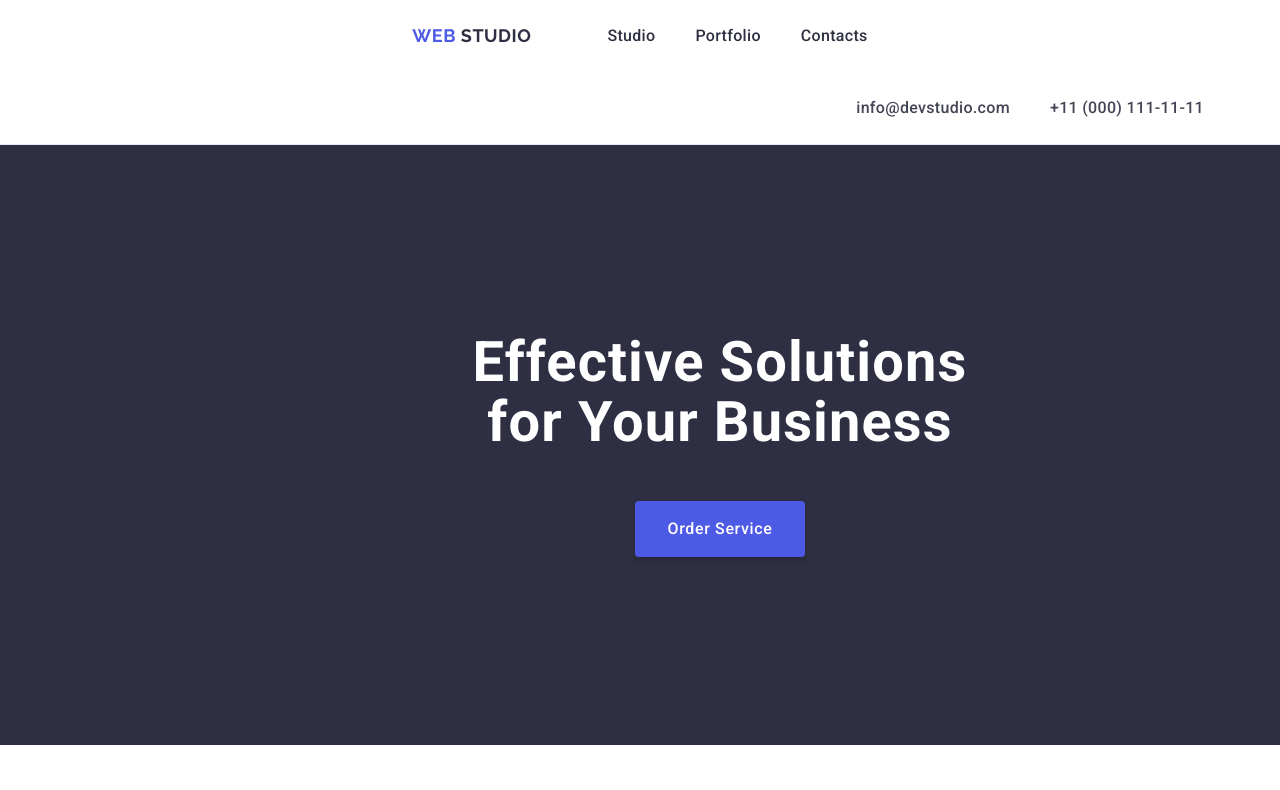
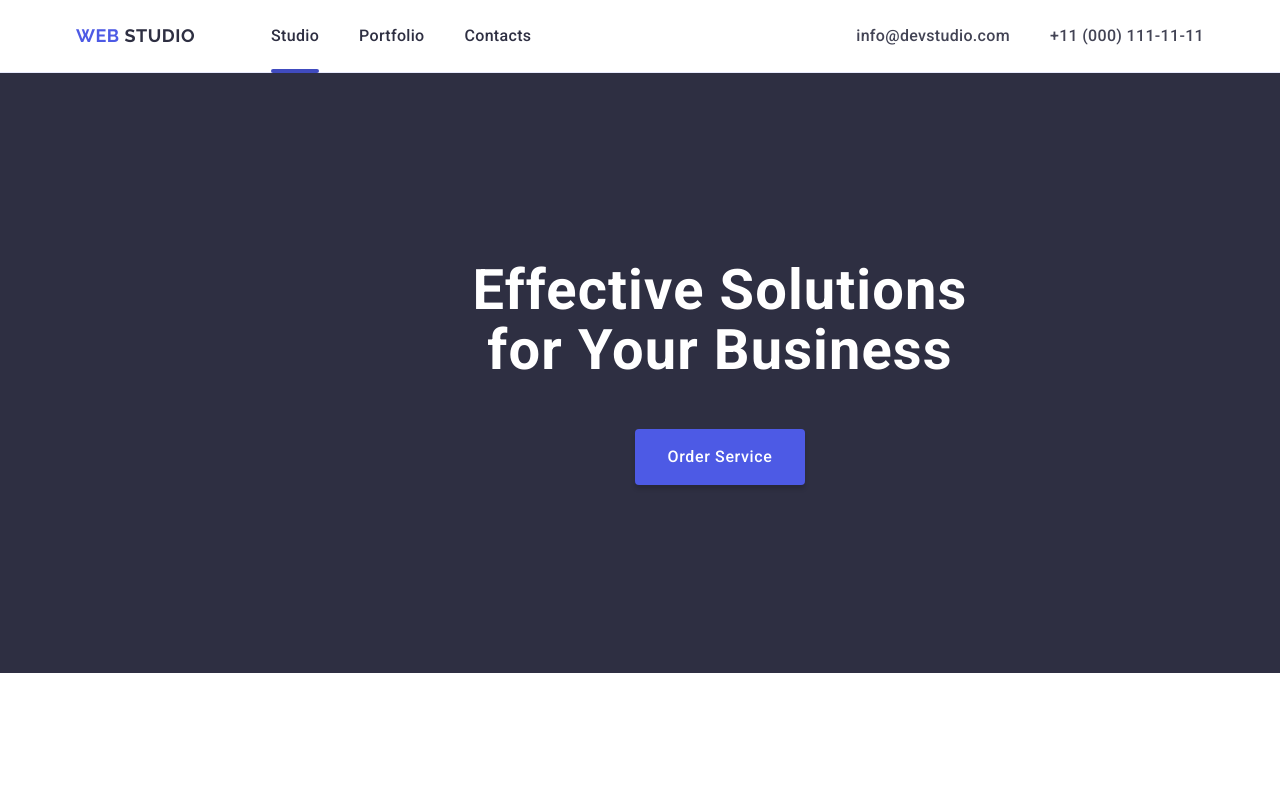
Before and after one commit to Volodya7501/goit-markup-hw-04, a plain HTML site: page index.html in a window 1280 px wide. Shown: the top 790 px of the page. Drawn offline with nearby package versions, Linux system fonts and the light colour scheme.

Commit message:
goit-markup-hw-04

```diff
--- a/css/styles.css
+++ b/css/styles.css
@@ -44,16 +44,14 @@ body {
 /* #region header*/
 .header {
   border-bottom: 1px solid #e7e9fc;
-  background-color: #fff;
+  box-shadow: 0 1px 6px 0 rgba(46, 47, 66, 0.08),
+    0 1px 1px 0 rgba(46, 47, 66, 0.16), 0 2px 1px 0 rgba(46, 47, 66, 0.08);
 }
 .container {
   display: flex;
   align-items: center;
 }
-/* .header-container {
-  display: flex;
-  align-items: center;
-} */
+
 .header-nav {
   display: flex;
   align-items: center;
@@ -68,14 +66,10 @@ body {
   align-items: center;
   gap: 40px;
 }
-.adr-list {
-  display: flex;
-  align-items: center;
+.header-nav-link.current {
+  position: relative;
 }
-.adr {
-  margin-left: auto;
-  font-style: normal;
-}
+
 .header-nav-logo {
   font-family: "Raleway", sans-serif;
   font-weight: 700;
@@ -105,16 +99,29 @@ body {
   line-height: 1.5;
   letter-spacing: 0.02em;
   color: #2e2f42;
+  transition: color 250ms cubic-bezier(0.4, 0, 0.2, 1);
 }
 
-.header-nav-link:hover {
-  color: #404bbf;
+.header-nav-link.current::after {
+  content: "";
+  position: absolute;
+  left: 0;
+  bottom: -1px;
+  border-radius: 2px;
+  background: #404bbf;
+  width: 100%;
+  height: 4px;
 }
-.header-nav-link:focus {
-  color: #404bbf;
+
+.adr-list {
+  display: flex;
+  align-items: center;
 }
 .adr {
+  margin-left: auto;
+  font-style: normal;
 }
+
 .adr-list {
   display: flex;
   align-items: center;
@@ -130,20 +137,19 @@ body {
   line-height: 1.5;
   letter-spacing: 0.02em;
   color: #434455;
+  transition: color 250ms cubic-bezier(0.4, 0, 0.2, 1);
 }
-
-.adr-list-contacts-link:hover {
-  color: #404bbf;
-}
-.adr-list-contacts-link:focus {
+.header-nav-link:hover,
+.header-nav-link:focus,
+.adr-list-contacts-link:hover,
+.adr-list-contacts-link:focus,
+.header-nav-link.current::after {
+  content: "";
   color: #404bbf;
 }
 /* #endregion header */
+
 /* #region hero */
-/* .container {
-  display: flex;
-  align-items: center;
-} */
 
 .hero {
   background-color: #2e2f42;
@@ -153,12 +159,16 @@ body {
   display: flex;
   align-items: center;
 }
-.hero .container {
+.hero
+/* .container  */ {
   align-items: center;
   display: flex;
   flex-direction: column;
   justify-content: center;
-  /* align-items: center; */
+}
+.hero-container {
+  flex-direction: column;
+  justify-content: center;
 }
 .hero-style {
   font-family: "Roboto", sans-serif;
@@ -191,18 +201,15 @@ body {
   border: none;
   cursor: pointer;
   box-shadow: 0 4px 4px 0 rgba(0, 0, 0, 0.15);
-  /* margin: 16px 32px 16px 32px; */
 }
 .btn:hover,
 .btn:focus {
   background-color: #404bbf;
 }
 /* #endregion hero */
+
 /* #region text */
-/* .container {
-  display: flex;
-  align-items: center;
-} */
+
 .visually-hidden {
   position: absolute;
   width: 1px;
@@ -219,8 +226,6 @@ body {
   padding: 120px 0;
 }
 .description-list {
-  /* padding-left: 24px;
-  padding-right: 24px; */
   display: flex;
   align-items: center;
   gap: 24px;
@@ -229,9 +234,6 @@ body {
   width: calc((100% - 24px * 3) / 4);
 }
 
-.ourteam-list-item-img {
-  /* margin-bottom: 32px; */
-}
 .description-list-item-title {
   font-weight: 500;
   font-size: 20px;
@@ -250,6 +252,7 @@ body {
 }
 
 /* #endregion text */
+
 /* #region our team */
 .ourteam-container {
   background-color: #f4f4fd;
@@ -265,12 +268,8 @@ body {
   display: flex;
   flex-direction: column;
   justify-content: center;
-  /* background-color: #f4f4fd; */
 }
-/* .container {
-  display: flex;
-  align-items: center;
-} */
+
 .ourteam-title {
   font-weight: 700;
   font-size: 36px;
@@ -325,15 +324,18 @@ body {
   display: flex;
   align-items: center;
 }
-.ourportfolio-container {
-}
+
 .ourportfolio {
   padding-top: 120px;
   padding-bottom: 120px;
+  flex-direction: column;
+  align-items: center;
 }
 .container {
   display: flex;
   align-items: center;
+}
+.ourportfolio-container {
   flex-direction: column;
 }
 .ourportfolio-title {
@@ -388,9 +390,7 @@ body {
   background-color: #2e2f42;
   padding: 100px 0;
 }
-/* .container{
-  display: flex;
-} */
+
 .footer-container {
   display: inline-block;
   max-width: 264px;
--- a/index.html
+++ b/index.html
@@ -38,7 +38,7 @@
           </a>
           <ul class="header-nav-list">
             <li class="header-nav-item">
-              <a class="header-nav-link" href="./index.html">Studio</a>
+              <a class="header-nav-link current" href="./index.html">Studio</a>
             </li>
             <li class="header-nav-item">
               <a class="header-nav-link" href="">Portfolio</a>
@@ -68,8 +68,8 @@
 
     <main>
       <!-- #region hero -->
-      <section class="hero hero-container">
-        <div class="container">
+      <section class="hero">
+        <div class="container hero-container">
           <h1 class="hero-style">Effective Solutions for Your Business</h1>
           <button type="button" class="btn">Order Service</button>
         </div>
```
